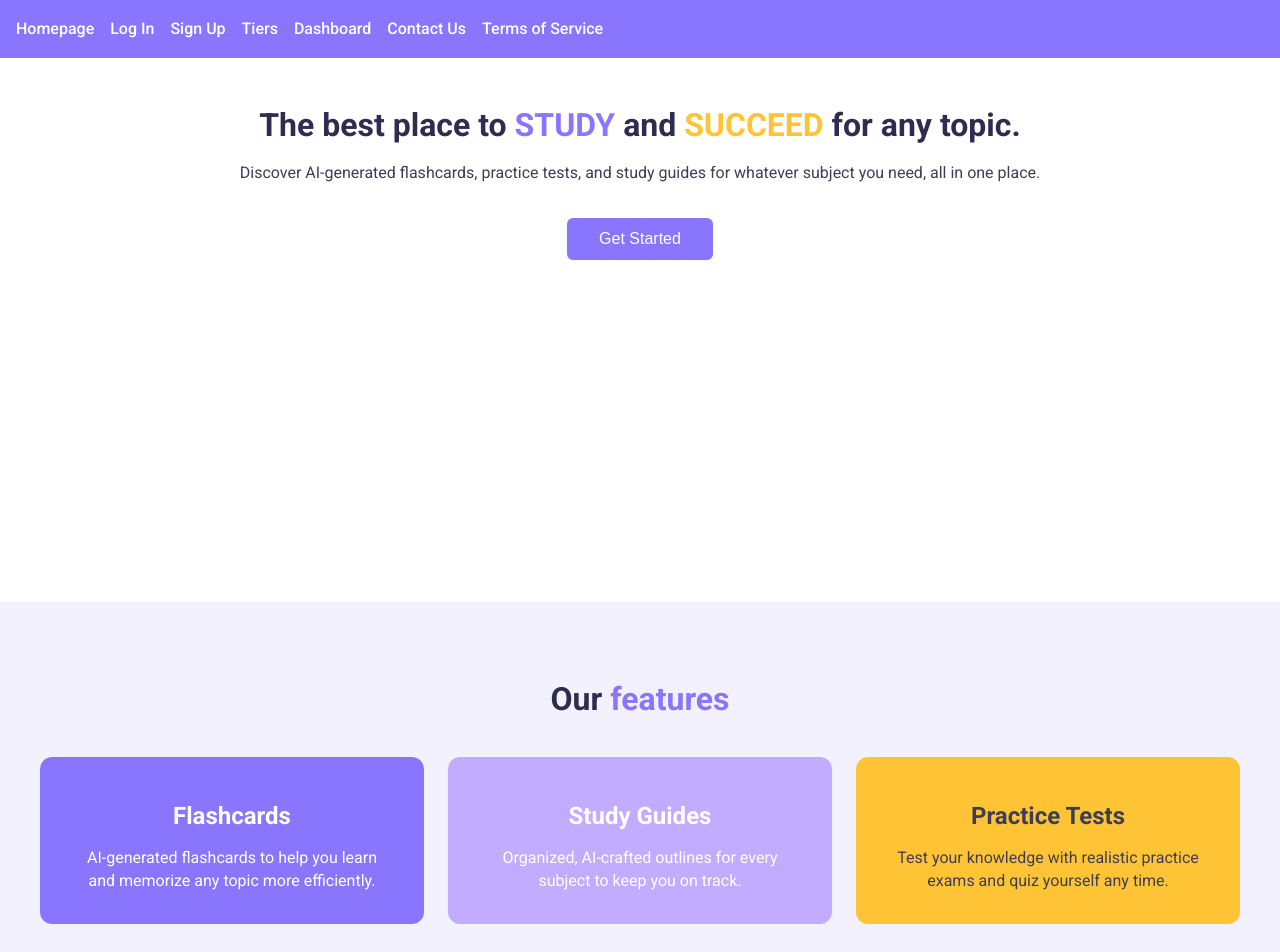
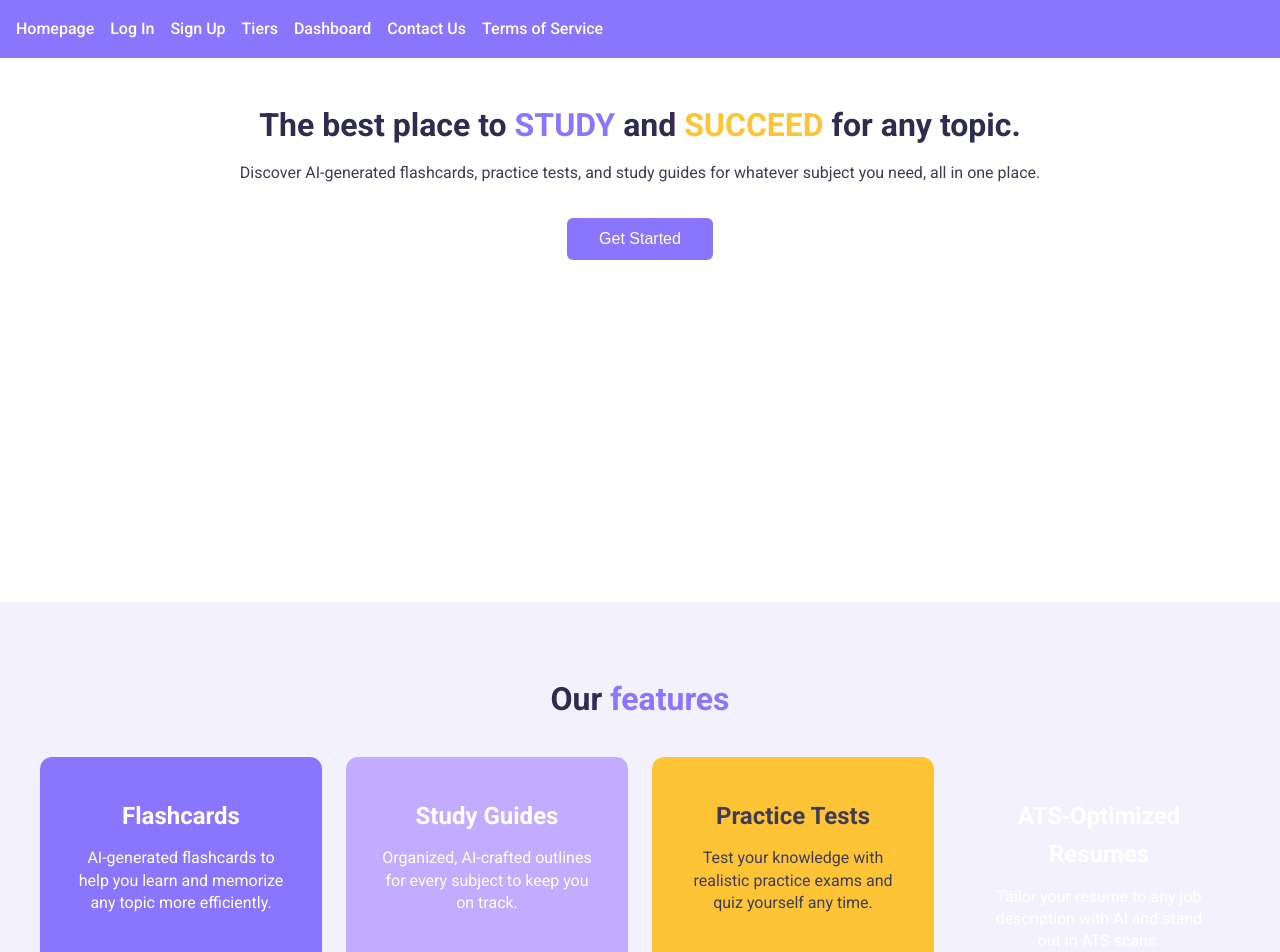
Before and after one commit to Lrev47/StudyFlux_Front, a React (Vite) app: page / in a window 1280 px wide. Shown: the top 952 px of the page. Built offline with nearby package versions, Linux system fonts and the light colour scheme.

Commit message:
Modified Features.jsx

```diff
--- a/src/Pages/HomePage/Components/Features.jsx
+++ b/src/Pages/HomePage/Components/Features.jsx
@@ -1,5 +1,5 @@
-import React from 'react';
-import "../Style/Features.css"
+import React from "react";
+import "../Style/Features.css";
 
 function FeaturesSection() {
   return (
@@ -14,8 +14,8 @@ function FeaturesSection() {
           <div className="feature-card feature-card--purple">
             <h3>Flashcards</h3>
             <p>
-              AI-generated flashcards to help you learn and memorize
-              any topic more efficiently.
+              AI-generated flashcards to help you learn and memorize any topic
+              more efficiently.
             </p>
           </div>
 
@@ -23,8 +23,8 @@ function FeaturesSection() {
           <div className="feature-card feature-card--lavender">
             <h3>Study Guides</h3>
             <p>
-              Organized, AI-crafted outlines for every subject
-              to keep you on track.
+              Organized, AI-crafted outlines for every subject to keep you on
+              track.
             </p>
           </div>
 
@@ -32,8 +32,17 @@ function FeaturesSection() {
           <div className="feature-card feature-card--yellow">
             <h3>Practice Tests</h3>
             <p>
-              Test your knowledge with realistic practice exams
-              and quiz yourself any time.
+              Test your knowledge with realistic practice exams and quiz
+              yourself any time.
+            </p>
+          </div>
+
+          {/* NEW Feature 4: ATS‑Optimized Resumes */}
+          <div className="feature-card feature-card--blue">
+            <h3>ATS‑Optimized Resumes</h3>
+            <p>
+              Tailor your resume to any job description with AI and stand out in
+              ATS scans.
             </p>
           </div>
         </div>
```
